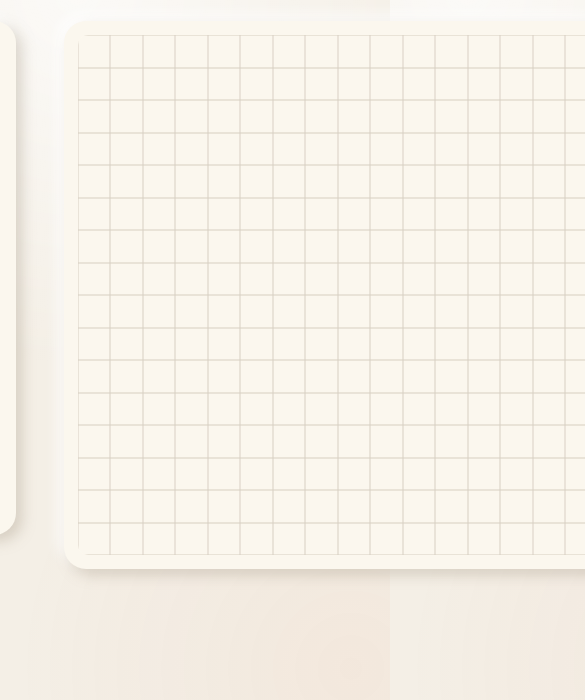
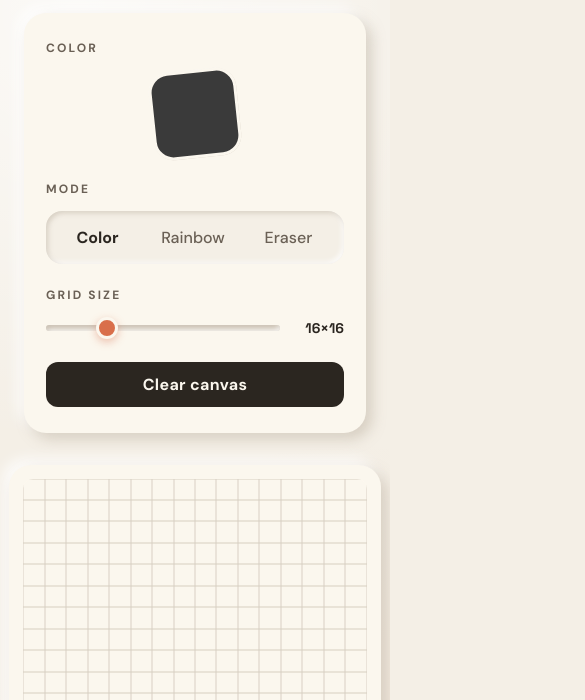
Before and after one commit to Thabang-M-26/etch-a-sketch, a plain HTML site: page index.html in a window 390 px wide. Shown: the part 91-791 px from the top of the page, 585 px wide, since content can reach past the window. Drawn offline with Linux system fonts and the light colour scheme.

Commit message:
Make layout responsive on smaller screens

```diff
--- a/style.css
+++ b/style.css
@@ -326,3 +326,58 @@ input {
   transform: rotate(360deg) scale(1.15);
   opacity: 1;
 }
+
+/* RESPONSIVE */
+
+@media (max-width: 1050px) {
+  .workspace {
+    gap: 32px;
+  }
+
+  .grid {
+    width: 440px;
+    height: 440px;
+  }
+}
+
+@media (max-width: 820px) {
+  .workspace {
+    flex-direction: column;
+    align-items: stretch;
+  }
+
+  .panel {
+    width: 100%;
+    max-width: 520px;
+    margin: 0 auto;
+  }
+
+  .mode-switcher {
+    flex-direction: row;
+  }
+
+  .mode-btn {
+    flex: 1;
+    text-align: center;
+  }
+
+  .canvas-area {
+    width: 100%;
+  }
+
+  .grid {
+    width: min(90vw, 480px);
+    height: min(90vw, 480px);
+  }
+}
+
+@media (max-width: 520px) {
+  .title {
+    font-size: 26px;
+  }
+
+  .grid {
+    width: 88vw;
+    height: 88vw;
+  }
+}
```
